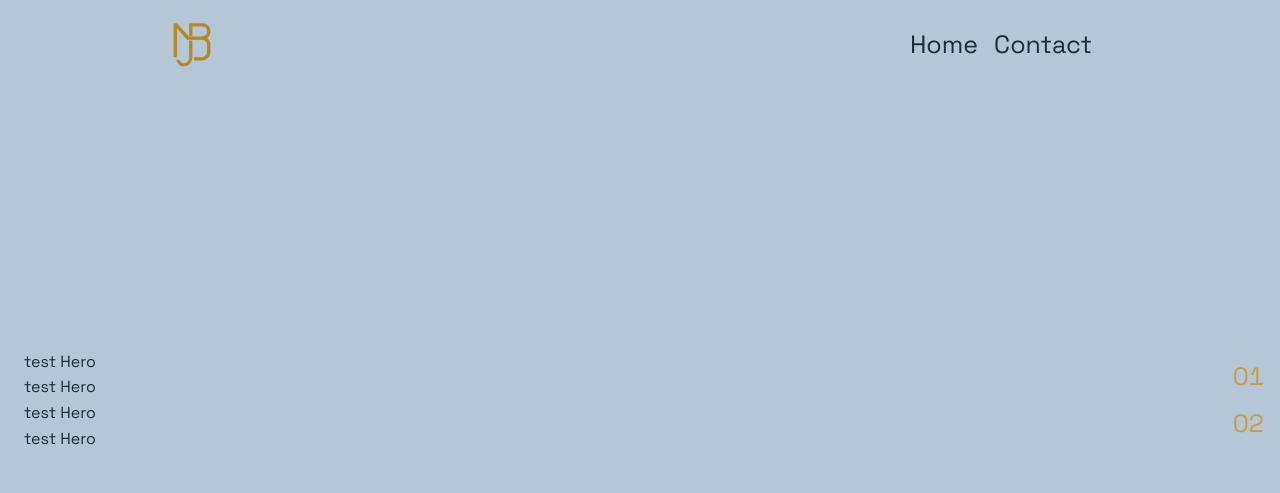
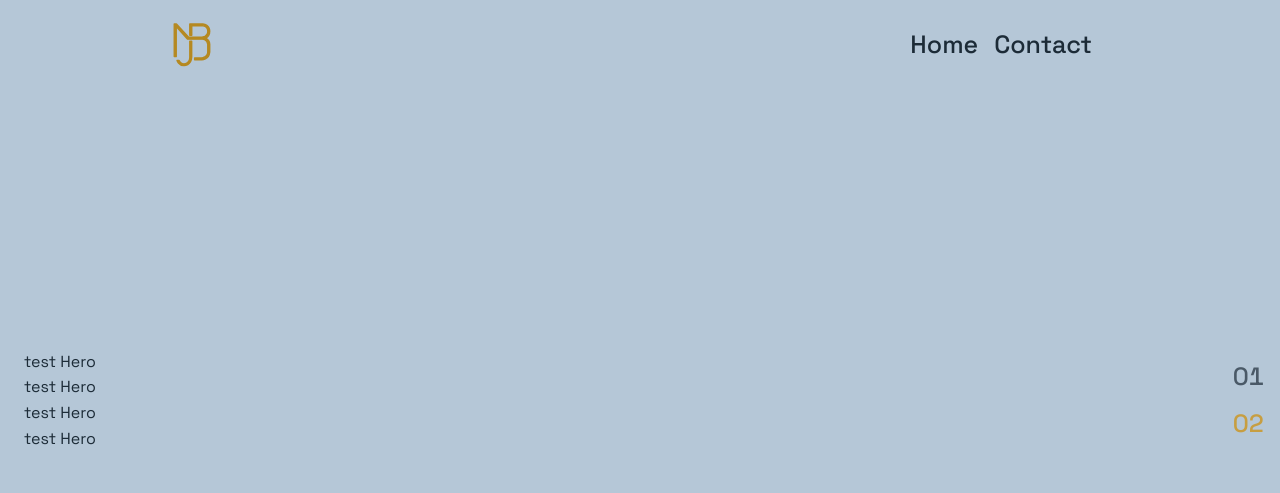
Before and after one commit to madebyjoao/madebyjoaofr, a Vue app in the folder client/: page / in a window 1280 px wide. Shown: the top 493 px of the page. Built offline with nearby package versions, Linux system fonts and the light colour scheme; some icons are missing.

Commit message:
Visual improvements in terms of fonts size and boldness

```diff
--- a/client/src/components/home/SideNav.vue
+++ b/client/src/components/home/SideNav.vue
@@ -1,18 +1,42 @@
 <script setup>
+import { ref, onMounted, onUnmounted } from 'vue'
 
+// static data — plain const
 const navItems = [
-    { id: 'hero', label: '01' },
-    { id: 'presentation', label: '02' },
+  { id: 'hero', label: '01' },
+  { id: 'presentation', label: '02' },
 ]
 
+// state that changes — ref
+const activeId = ref(navItems[0].id)
+
+let observer
+
+onMounted(() => {
+  observer = new IntersectionObserver(
+    (entries) => {
+      for (const entry of entries) {
+        if (entry.isIntersecting) activeId.value = entry.target.id
+      }
+    },
+    { threshold: 0.5 }, // ≥50% visible = the active section, unique by geometry
+  )
+  navItems.forEach(({ id }) => {
+    const el = document.getElementById(id)
+    if (el) observer.observe(el)
+  })
+})
+
+// subscribers must unsubscribe — SideNav really unmounts (v-if)
+onUnmounted(() => observer?.disconnect())
+
 const scrollToSection = (id) => {
-    document.getElementById(id)?.scrollIntoView()
+  document.getElementById(id)?.scrollIntoView()
 }
-
 </script>
 
 <template>
-    <nav
+  <nav
         aria-label="Page sections"
         class="fixed right-4 top-1/2 -translate-y-1/2 z-(--z-nav) flex flex-col gap-2 text-center"
     >
@@ -20,9 +44,10 @@ const scrollToSection = (id) => {
             v-for="item in navItems"
             :key="item.id"
             :href="'#' + item.id"
+            :aria-current="activeId === item.id ? 'true' : undefined"
             @click.prevent="scrollToSection(item.id)"
-            class="tabular text-lg text-accent hover:text-ink
-                    transition-opacity duration-(--dur-fast) ease-out-machined"
+            class="tabular text-lg font-medium transition-colors duration-(--dur-fast) ease-out-machined"
+            :class="activeId === item.id ? 'text-ink-soft' : 'text-accent hover:text-ink-soft'"
             >
         {{ item.label }}
         </a>
--- a/client/src/components/public/Footer.vue
+++ b/client/src/components/public/Footer.vue
@@ -15,10 +15,10 @@ const toggleFooter = () => (isFooterOpen.value = !isFooterOpen.value)
     <button
       class="absolute -top-15 left-1/2 -translate-x-1/2 p-3
              transition-transform duration-(--dur-fast) ease-out-machined
-             hover:-translate-y-1"
-      :aria-expanded="isFooterOpen"
-      aria-controls="site-footer"
-      @click="toggleFooter"
+             hover:-translate-y-1 hover:cursor-pointer"
+            :aria-expanded="isFooterOpen"
+            aria-controls="site-footer"
+            @click="toggleFooter"
     >
       <ChevronUp
         :size="24"
--- a/client/src/components/public/Navbar.vue
+++ b/client/src/components/public/Navbar.vue
@@ -4,7 +4,7 @@
 </script>
 
 <template>
-    <nav class="flex items-center justify-between gap-1 md:gap-4 tabular text-lg">
+    <nav class="flex items-center justify-between gap-1 md:gap-4 tabular text-lg font-medium">
         <RouterLink :to="{ name: 'home' }">Home</RouterLink>
         <RouterLink :to="{ name: 'contact' }">Contact</RouterLink>
         <div class="flex items-center w-5">
--- a/client/src/layouts/PublicLayout.vue
+++ b/client/src/layouts/PublicLayout.vue
@@ -22,7 +22,7 @@ const fullHeight = computed(() => route.meta.fullHeight === true)
 		</header>
 		<SideNav v-if="fullHeight" />
 
-		<main class="flex-1 overflow-y-auto no-scrollbar" :class="fullHeight ? 'min-h-0 flex flex-col snap-y snap-mandatory scroll-pt-(--header-h) motion-safe:scroll-smooth' : ''">
+		<main class="flex-1 overflow-y-auto no-scrollbar" :class="fullHeight ? 'min-h-0 flex flex-col snap-y snap-mandatory motion-safe:scroll-smooth' : ''">
 			<RouterView />
 		</main>
 
```
